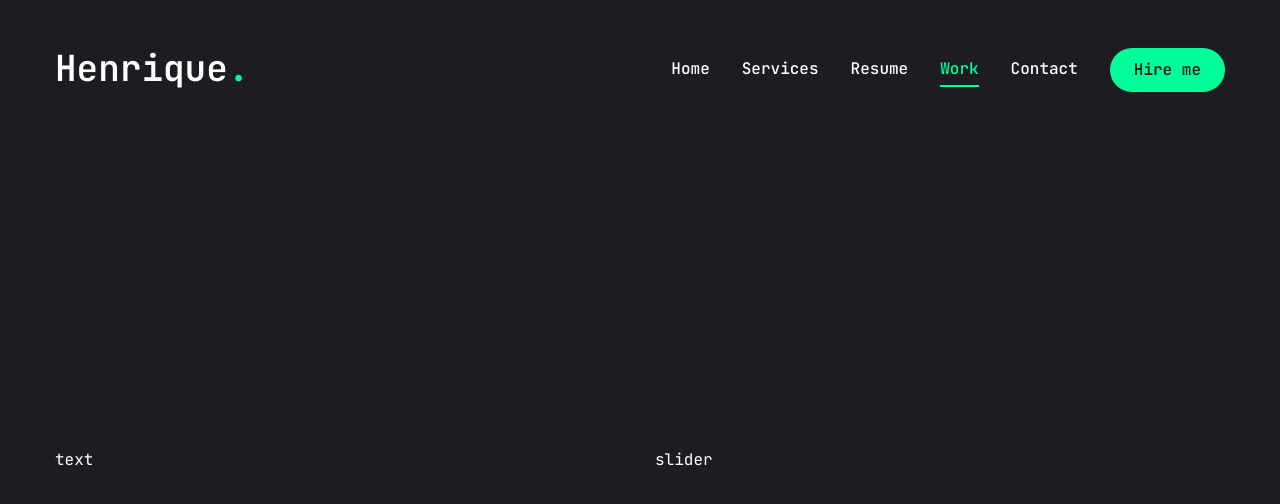
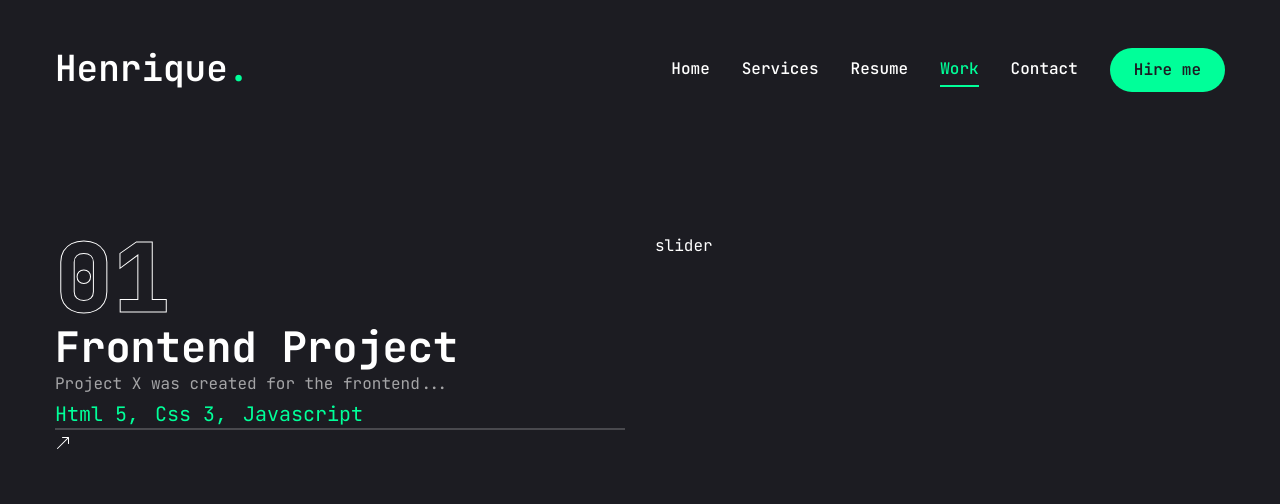
Before and after one commit to henriquelbk/henrique-portfolio, a Next.js app: page /work in a window 1280 px wide. Shown: the top 504 px of the page. Built offline with nearby package versions, Linux system fonts and the light colour scheme.

Commit message:
few changes in the work page

```diff
--- a/app/work/page.jsx
+++ b/app/work/page.jsx
@@ -5,7 +5,7 @@ import { useState } from "react";
 import { Swiper, SwiperSlide } from "swiper/react";
 import "swiper/css";
 import { BsArrowUpRight, BsGithub } from "react-icons/bs";
-import { Tooltip, TooltipContent, TooltipProvider, TooltipTrigger } from "@components/ui/tooltip";
+import { Tooltip, TooltipContent, TooltipProvider, TooltipTrigger } from "@/components/ui/tooltip";
 import Link from "next/link";
 import Image from "next/image";
 
@@ -18,7 +18,7 @@ const projects = [
     stack: [{ name: "Html 5" }, { name: "Css 3" }, { name: "Javascript" }],
     image: "/assets/images/",
     live: "",
-    github: ""
+    github: "",
   },
   {
     num: "02",
@@ -28,7 +28,7 @@ const projects = [
     stack: [{ name: "Typescript" }, { name: "Node.js" }],
     image: "/assets/images/",
     live: "",
-    github: ""
+    github: "",
   },
   {
     num: "03",
@@ -38,7 +38,7 @@ const projects = [
     stack: [{ name: "Next.js" }, { name: "Tailwind.css" }, { name: "Node.js" }],
     image: "/assets/images/",
     live: "",
-    github: ""
+    github: "",
   },
   {
     num: "04",
@@ -48,7 +48,7 @@ const projects = [
     stack: [{ name: "Solidity" }, { name: "Javascript" }],
     image: "/assets/images/",
     live: "",
-    github: ""
+    github: "",
   },
   {
     num: "05",
@@ -58,23 +58,56 @@ const projects = [
     stack: [{ name: "Solidity" }, { name: "Typescript" }, { name: "React" }],
     image: "/assets/images/",
     live: "",
-    github: ""
-  }
-]
+    github: "",
+  },
+];
 
 const Work = () => {
   const [project, setProject] = useState(projects[0]);
 
   return (
-    <motion.section initial={{ opacity: 0 }} animate={{ opacity: 1 }} className="min-h-[80vh] flex flex-col justify-center py-12 xl:px-0">
+    <motion.section
+      initial={{ opacity: 0 }}
+      animate={{ opacity: 1 }}
+      className="min-h-[80vh] flex flex-col justify-center py-12 xl:px-0"
+    >
       <div className="container mx-auto">
         <div className="flex flex-col xl:flex-row xl:gap-[30px]">
-          <div className="w-full">text</div>
-          <div className="w-full">slider</div>
+          <div className="w-full xl:w-[50%] xl:h-[460px] flex flex-col xl:justify-between order-2 xl:order-none">
+            <div>
+              <div className="text-8xl leading-none font-extrabold text-transparent text-outline">
+                {project.num}
+              </div>
+              <h2 className="text-[42px] font-bold leading-none text-white group-hover:text-accent transition-all duration-500 capitalize">{project.category} project
+              </h2>
+              <p className="text-white/60">{project.description}</p>
+              <ul className="flex gap-4">
+                {project.stack.map((item, index) => {
+                  return <li key={index} className="text-xl text-accent">{item.name}{index !== project.stack.length -1 && ","}</li>
+                })}
+              </ul>
+              <div className="border border-white/20"></div>
+              <div>
+                <Link href={project.live}>
+                  <TooltipProvider>
+                    <Tooltip>
+                      <TooltipTrigger>
+                        <BsArrowUpRight />
+                      </TooltipTrigger>
+                      <TooltipContent>
+                        <p>Live project</p>
+                      </TooltipContent>
+                    </Tooltip>
+                  </TooltipProvider>
+                </Link>
+              </div>
+            </div>
+          </div>
+          <div className="w-full xl:w-[50%]">slider</div>
         </div>
       </div>
     </motion.section>
-  )
-}
+  );
+};
 
-export default Work
+export default Work;
```
